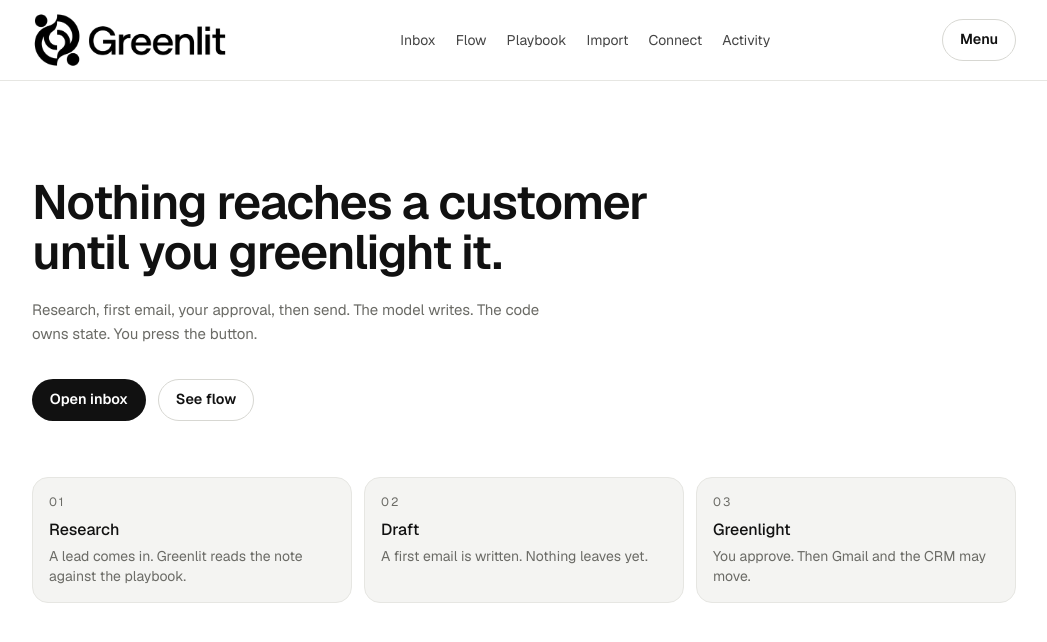
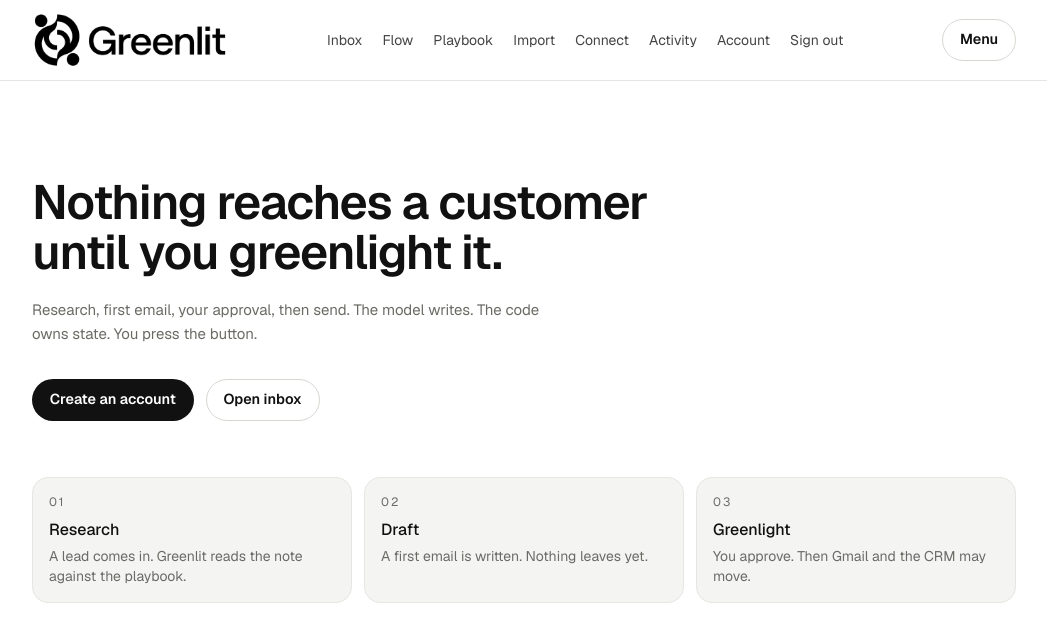
Before and after one commit to miromnb-coder/Greenlit, a Next.js app: page / in a window 1280 px wide. Shown: the top 642 px of the page, without its empty margins (116-1163 px from the left). Built offline with nearby package versions, Linux system fonts and the light colour scheme.

Commit message:
Auth pages: suspense, nav sign out, env keys

```diff
--- a/app/page.tsx
+++ b/app/page.tsx
@@ -16,8 +16,8 @@ export default function Home() {
         Research, first email, your approval, then send. The model writes. The code owns state. You press the button.
       </p>
       <div className="mt-8 flex flex-wrap gap-3">
-        <Link href="/inbox" className="btn btn-primary">Open inbox</Link>
-        <Link href="/flow" className="btn btn-ghost">See flow</Link>
+        <Link href="/signup" className="btn btn-primary">Create an account</Link>
+        <Link href="/inbox" className="btn btn-ghost">Open inbox</Link>
       </div>
       <ol className="mt-14 grid gap-3 md:grid-cols-3">
         {STEPS.map(([n, title, copy]) => (
--- a/app/signin/page.tsx
+++ b/app/signin/page.tsx
@@ -1,5 +1,10 @@
+import { Suspense } from "react";
 import { AuthCard } from "@/components/AuthCard";
 
 export default function SigninPage() {
-  return <AuthCard mode="signin" />;
+  return (
+    <Suspense>
+      <AuthCard mode="signin" />
+    </Suspense>
+  );
 }
--- a/app/signup/page.tsx
+++ b/app/signup/page.tsx
@@ -1,5 +1,10 @@
+import { Suspense } from "react";
 import { AuthCard } from "@/components/AuthCard";
 
 export default function SignupPage() {
-  return <AuthCard mode="signup" />;
+  return (
+    <Suspense>
+      <AuthCard mode="signup" />
+    </Suspense>
+  );
 }
--- a/components/Nav.tsx
+++ b/components/Nav.tsx
@@ -1,7 +1,9 @@
 "use client";
 
 import Link from "next/link";
+import { usePathname, useRouter } from "next/navigation";
 import { useState } from "react";
+import { createBrowserSupabase } from "@/lib/supabase-browser";
 
 const LINKS = [
   ["/inbox", "Inbox"],
@@ -13,7 +15,19 @@ const LINKS = [
 ] as const;
 
 export function Nav() {
+  const path = usePathname();
+  const router = useRouter();
   const [open, setOpen] = useState(false);
+  if (path === "/signin" || path === "/signup") return null;
+
+  async function signOut() {
+    if (process.env.NEXT_PUBLIC_SUPABASE_ANON_KEY) {
+      await createBrowserSupabase().auth.signOut();
+    }
+    router.push("/signin");
+    router.refresh();
+  }
+
   return (
     <header className="sticky top-0 z-20 border-b border-[#e6e6e2] bg-white/90 backdrop-blur">
       <div className="mx-auto flex max-w-5xl items-center justify-between gap-3 px-5 py-3">
@@ -24,6 +38,8 @@ export function Nav() {
           {LINKS.map(([href, label]) => (
             <Link key={href} href={href} className="hover:text-black">{label}</Link>
           ))}
+          <Link href="/signin" className="hover:text-black">Account</Link>
+          <button type="button" onClick={signOut} className="hover:text-black">Sign out</button>
         </nav>
         <button className="btn btn-ghost shrink-0 px-3 py-1 text-sm md:hidden" type="button" onClick={() => setOpen((v) => !v)}>
           {open ? "Close" : "Menu"}
@@ -36,6 +52,8 @@ export function Nav() {
               {label}
             </Link>
           ))}
+          <Link href="/signin" className="rounded-xl px-2 py-2" onClick={() => setOpen(false)}>Account</Link>
+          <button type="button" className="rounded-xl px-2 py-2 text-left" onClick={signOut}>Sign out</button>
         </nav>
       )}
     </header>
```
Also changed, not shown: 1 other file (tests, documents, lock files or other folders).
